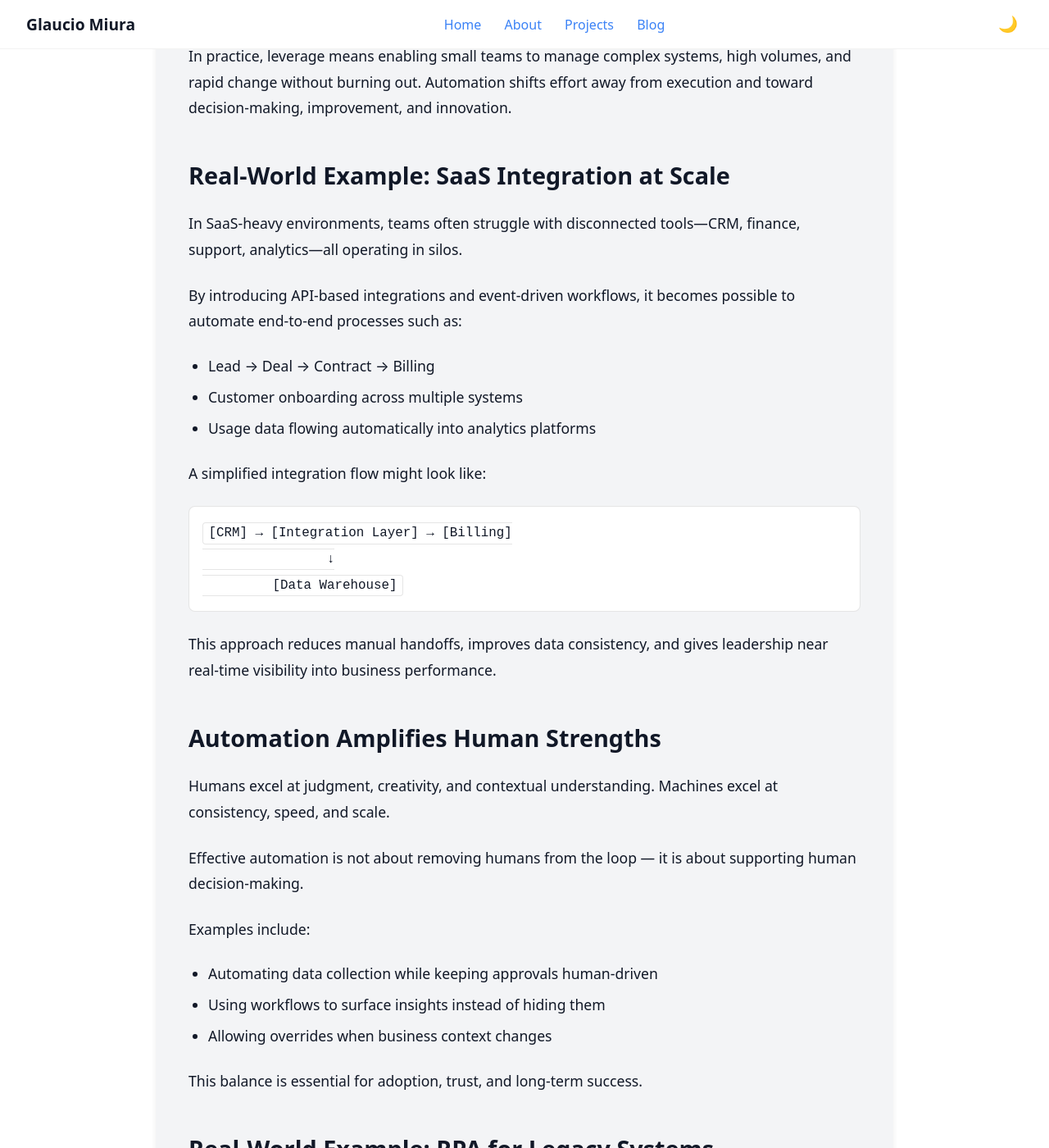
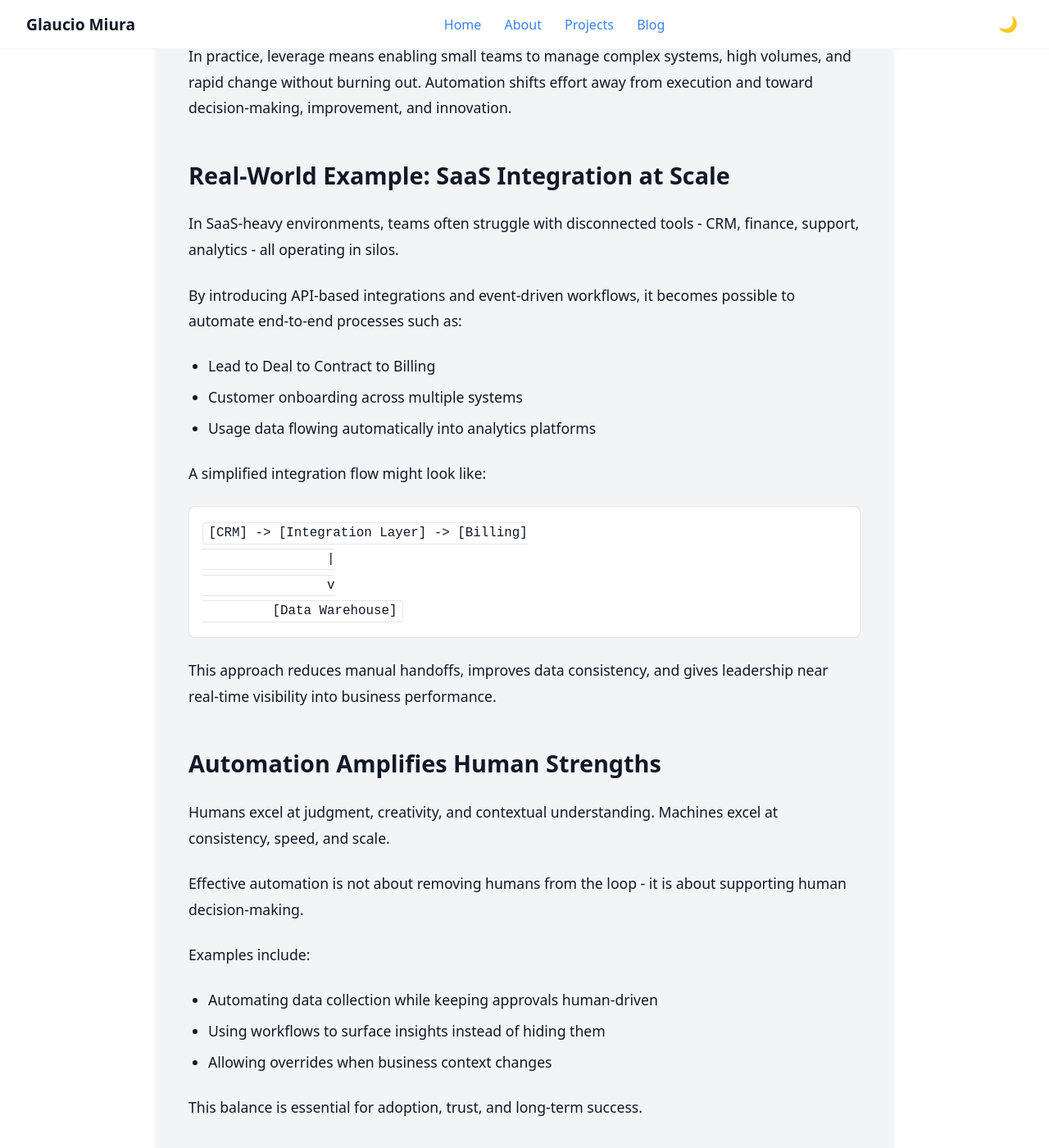
Before and after one commit to dllm03/dllm03.github.io, a Jekyll site: the page built from _posts/2025-01-01-first-post.md, in a window 1280 px wide and 1400 px high, scrolled down 620 px. Shown: the whole window at 82% size. Built offline with Jekyll 4.4.1, drawn with Linux system fonts in a browser that asks for light colours; some of the changed text lies outside the part shown.

Commit message:
MD layout bug fixed

````diff
--- a/_posts/2025-01-01-first-post.md
+++ b/_posts/2025-01-01-first-post.md
@@ -19,19 +18,20 @@ In practice, leverage means enabling small teams to manage complex systems, high
 
 ## Real-World Example: SaaS Integration at Scale
 
-In SaaS-heavy environments, teams often struggle with disconnected tools—CRM, finance, support, analytics—all operating in silos.
+In SaaS-heavy environments, teams often struggle with disconnected tools - CRM, finance, support, analytics - all operating in silos.
 
 By introducing API-based integrations and event-driven workflows, it becomes possible to automate end-to-end processes such as:
 
-- Lead → Deal → Contract → Billing
+- Lead to Deal to Contract to Billing
 - Customer onboarding across multiple systems
 - Usage data flowing automatically into analytics platforms
 
 A simplified integration flow might look like:
 
-```text
-[CRM] → [Integration Layer] → [Billing]
-                ↓
+```
+[CRM] -> [Integration Layer] -> [Billing]
+                |
+                v
          [Data Warehouse]
 ```
 
@@ -41,9 +41,10 @@ This approach reduces manual handoffs, improves data consistency, and gives lead
 
 Humans excel at judgment, creativity, and contextual understanding. Machines excel at consistency, speed, and scale.
 
-Effective automation is not about removing humans from the loop — it is about supporting human decision-making.
+Effective automation is not about removing humans from the loop - it is about supporting human decision-making.
 
 Examples include:
+
 - Automating data collection while keeping approvals human-driven
 - Using workflows to surface insights instead of hiding them
 - Allowing overrides when business context changes
@@ -55,13 +56,14 @@ This balance is essential for adoption, trust, and long-term success.
 Not all environments are modern or API-friendly. In many enterprises, legacy systems still perform mission-critical functions.
 
 Robotic Process Automation (RPA) fills this gap by automating user interactions where APIs don't exist. Common use cases include:
+
 - Data entry across multiple legacy applications
 - System reconciliations
 - Scheduled compliance and audit reporting
 
 A simplified RPA workflow might look like this:
 
-```text
+```
 1. Login to System A
 2. Extract daily transactions
 3. Validate totals
@@ -73,9 +75,10 @@ When implemented thoughtfully, RPA removes operational bottlenecks while buying
 
 ## Automation as a Data Enabler
 
-Automation doesn't just execute tasks — it produces reliable, structured data.
+Automation doesn't just execute tasks - it produces reliable, structured data.
 
 Every automated step can be logged, measured, and analyzed, creating the foundation for:
+
 - Performance monitoring
 - Root-cause analysis
 - Predictive insights
@@ -87,17 +90,21 @@ Automation turns operational processes into measurable systems.
 
 In cloud-based data platforms, automation connects ingestion, transformation, and reporting into a single flow:
 
-```text
+```
 [Source Systems]
-       ↓
+       |
+       v
   [ETL / ELT]
-       ↓
+       |
+       v
 [Data Warehouse]
-       ↓
+       |
+       v
   [Dashboards]
 ```
 
 With automated pipelines:
+
 - Data freshness improves
 - Manual reporting effort drops
 - Decision-makers trust the numbers they see
@@ -109,28 +116,31 @@ This shift from reactive reporting to proactive insight is a major competitive a
 One of the most common automation failures is automating a poorly defined process. Tools alone do not fix ambiguity or misalignment.
 
 Successful automation initiatives start with:
+
 1. Clear ownership
 2. Well-understood workflows
 3. Defined success metrics
 4. Incremental rollout
 5. Feedback-driven iteration
 
-Automation should evolve alongside the business—not lock it into rigid behavior.
+Automation should evolve alongside the business - not lock it into rigid behavior.
 
 ## SEO Perspective: Automation as Digital Transformation
 
 From an SEO standpoint, automation intersects with several key business themes:
+
 - Digital transformation
 - Operational efficiency
 - Scalable SaaS platforms
 - Data-driven decision making
 - Cloud-native architecture
 
-Organizations searching for these outcomes are often not looking for tools—they're looking for capability. Automation is the mechanism that turns strategy into execution.
+Organizations searching for these outcomes are often not looking for tools - they're looking for capability. Automation is the mechanism that turns strategy into execution.
 
 ## The Future of Automation and Work
 
 As AI, low-code platforms, and intelligent automation mature, roles will continue shifting away from repetitive execution toward:
+
 - System design
 - Oversight and governance
 - Continuous improvement
@@ -142,6 +152,6 @@ The most effective professionals will be those who can bridge business context a
 
 Automation is a force multiplier because it compounds human effort over time. When designed with intention, it increases speed without sacrificing quality, scale without losing control, and efficiency without eroding creativity.
 
-The goal is not to do the same work faster—but to enable people to do better work altogether.
+The goal is not to do the same work faster - but to enable people to do better work altogether.
 
 **Technology is the tool. Impact is the outcome.**
````
Also changed, not shown: other parts of _posts/2025-01-01-first-post.md (+1 -2 lines), 2 other files.
